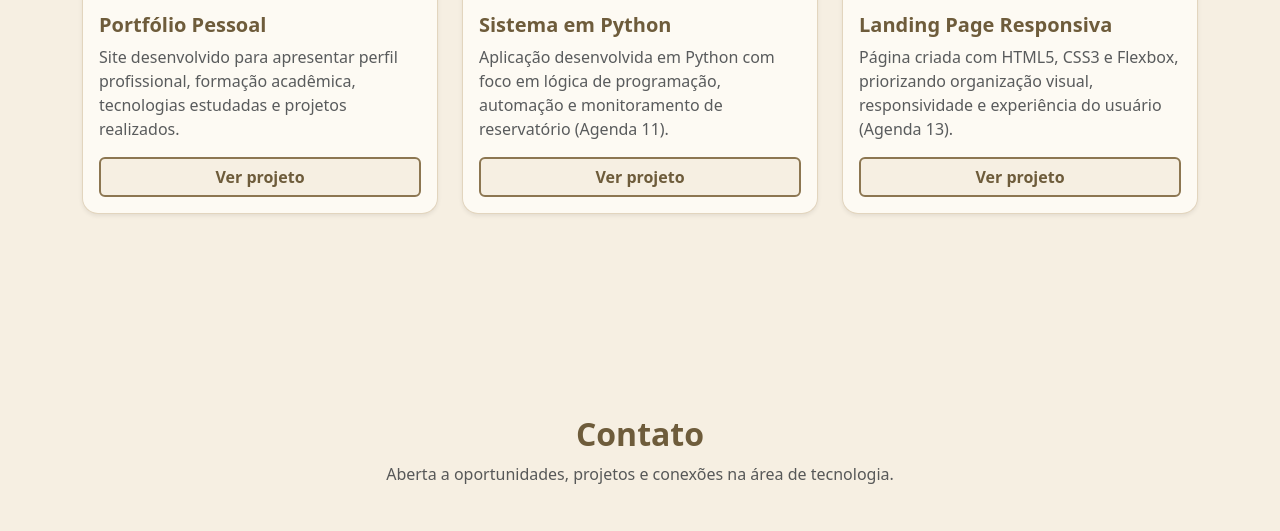
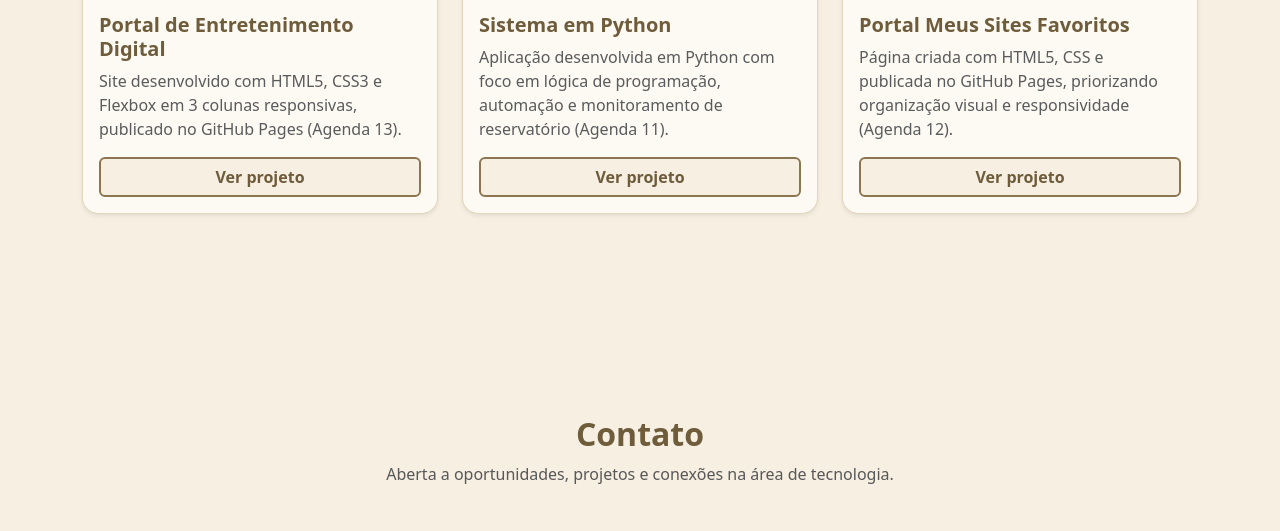
Before and after one commit to bertogomesiraci-33/portfolio, a plain HTML site: page index.html in a window 1280 px wide. Shown: the part 2629-3160 px from the top of the page. Drawn offline with nearby package versions, Linux system fonts and the light colour scheme.

Commit message:
fix: usa exclusivamente as imagens enviadas pela Iraci nos slides e projetos

```diff
--- a/index.html
+++ b/index.html
@@ -323,20 +323,20 @@
             <div class="row g-4">
                 <div class="col-md-6 col-xl-4">
                     <div class="card h-100 shadow-sm border-0 rounded-4 card-neutro card-hover">
-                        <img src="imagens/p1.png" class="card-img-top project-img" alt="Portfólio Pessoal">
+                        <img src="imagens/p1.png" class="card-img-top project-img" alt="Portal de Entretenimento Digital">
                         <div class="card-body d-flex flex-column">
-                            <h5 class="card-title titulo-caqui fw-bold">Portfólio Pessoal</h5>
+                            <h5 class="card-title titulo-caqui fw-bold">Portal de Entretenimento Digital</h5>
                             <p class="card-text text-muted flex-grow-1">
-                                Site desenvolvido para apresentar perfil profissional, formação acadêmica, tecnologias estudadas e projetos realizados.
+                                Site desenvolvido com HTML5, CSS3 e Flexbox em 3 colunas responsivas, publicado no GitHub Pages (Agenda 13).
                             </p>
-                            <a href="https://bertogomesiraci-33.github.io/portfolio/" target="_blank" class="btn btn-caqui mt-auto">Ver projeto</a>
+                            <a href="https://bertogomesiraci-33.github.io/AGENDA_13/portal.html" target="_blank" class="btn btn-caqui mt-auto">Ver projeto</a>
                         </div>
                     </div>
                 </div>
 
                 <div class="col-md-6 col-xl-4">
                     <div class="card h-100 shadow-sm border-0 rounded-4 card-neutro card-hover">
-                        <img src="imagens/p3.png" class="card-img-top project-img" alt="Sistema em Python">
+                        <img src="imagens/p2.png" class="card-img-top project-img" alt="Sistema em Python">
                         <div class="card-body d-flex flex-column">
                             <h5 class="card-title titulo-caqui fw-bold">Sistema em Python</h5>
                             <p class="card-text text-muted flex-grow-1">
@@ -348,13 +348,13 @@
                 </div>
                 <div class="col-md-6 col-xl-4">
                     <div class="card h-100 shadow-sm border-0 rounded-4 card-neutro card-hover">
-                        <img src="imagens/p2.png" class="card-img-top project-img" alt="Landing Page Responsiva">
+                        <img src="imagens/p3.png" class="card-img-top project-img" alt="Portal Meus Sites Favoritos">
                         <div class="card-body d-flex flex-column">
-                            <h5 class="card-title titulo-caqui fw-bold">Landing Page Responsiva</h5>
+                            <h5 class="card-title titulo-caqui fw-bold">Portal Meus Sites Favoritos</h5>
                             <p class="card-text text-muted flex-grow-1">
-                                Página criada com HTML5, CSS3 e Flexbox, priorizando organização visual, responsividade e experiência do usuário (Agenda 13).
+                                Página criada com HTML5, CSS e publicada no GitHub Pages, priorizando organização visual e responsividade (Agenda 12).
                             </p>
-                            <a href="https://bertogomesiraci-33.github.io/AGENDA_13/portal.html" target="_blank" class="btn btn-caqui mt-auto">Ver projeto</a>
+                            <a href="https://bertogomesiraci-33.github.io/AGENDA_12/" target="_blank" class="btn btn-caqui mt-auto">Ver projeto</a>
                         </div>
                     </div>
                 </div>
```
Also changed, not shown: imagens/slide1.png, imagens/slide2.png, imagens/slide3.png, 6 other files.
